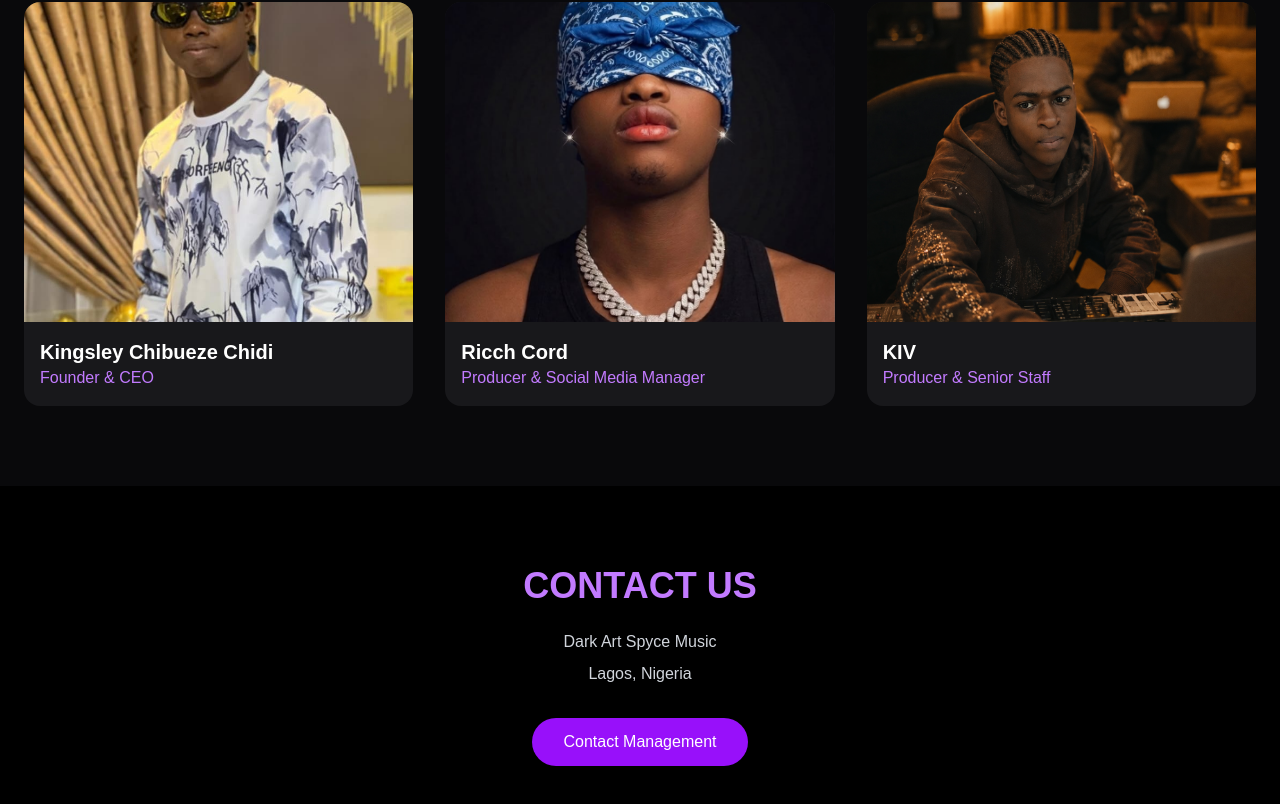
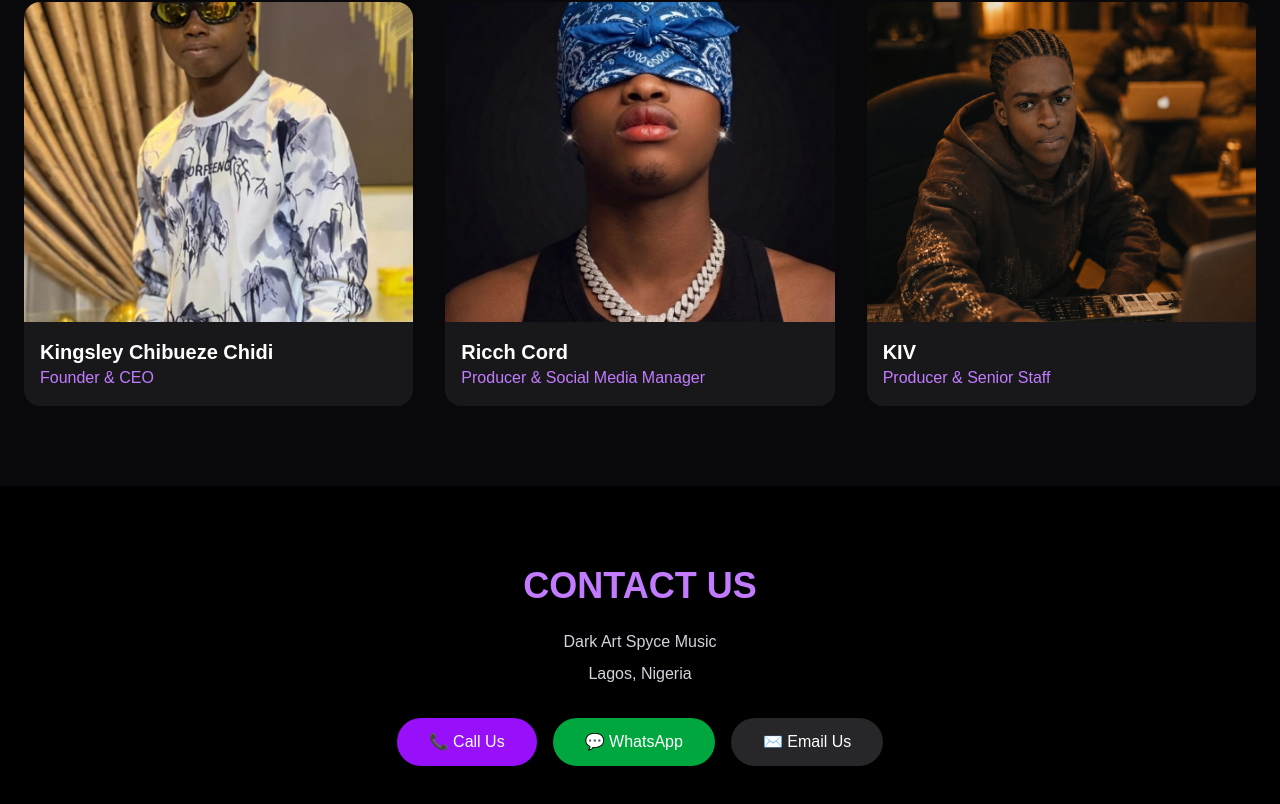
Before and after one commit to darkartspyce/darkartspyce-website, a Next.js app: page / in a window 1280 px wide. Shown: the part 2089-2893 px from the top of the page. Built offline with nearby package versions, Linux system fonts and the light colour scheme.

Commit message:
Added contact buttons

```diff
--- a/app/page.tsx
+++ b/app/page.tsx
@@ -136,9 +136,28 @@ export default function Home() {
           Lagos, Nigeria
         </p>
 
-        <button className="mt-8 bg-purple-600 px-8 py-3 rounded-full">
-          Contact Management
-        </button>
+        <div className="mt-8 flex flex-col md:flex-row gap-4 justify-center">
+  <a
+    href="tel:+2349078017729"
+    className="bg-purple-600 px-8 py-3 rounded-full hover:bg-purple-700"
+  >
+    📞 Call Us
+  </a>
+
+  <a
+    href="https://wa.me/2349016965927"
+    className="bg-green-600 px-8 py-3 rounded-full hover:bg-green-700"
+  >
+    💬 WhatsApp
+  </a>
+
+  <a
+    href="mailto:darkartspyce@gmail.com"
+    className="bg-zinc-800 px-8 py-3 rounded-full hover:bg-zinc-700"
+  >
+    ✉️ Email Us
+  </a>
+</div>
       </section>
 
     </main>
```
